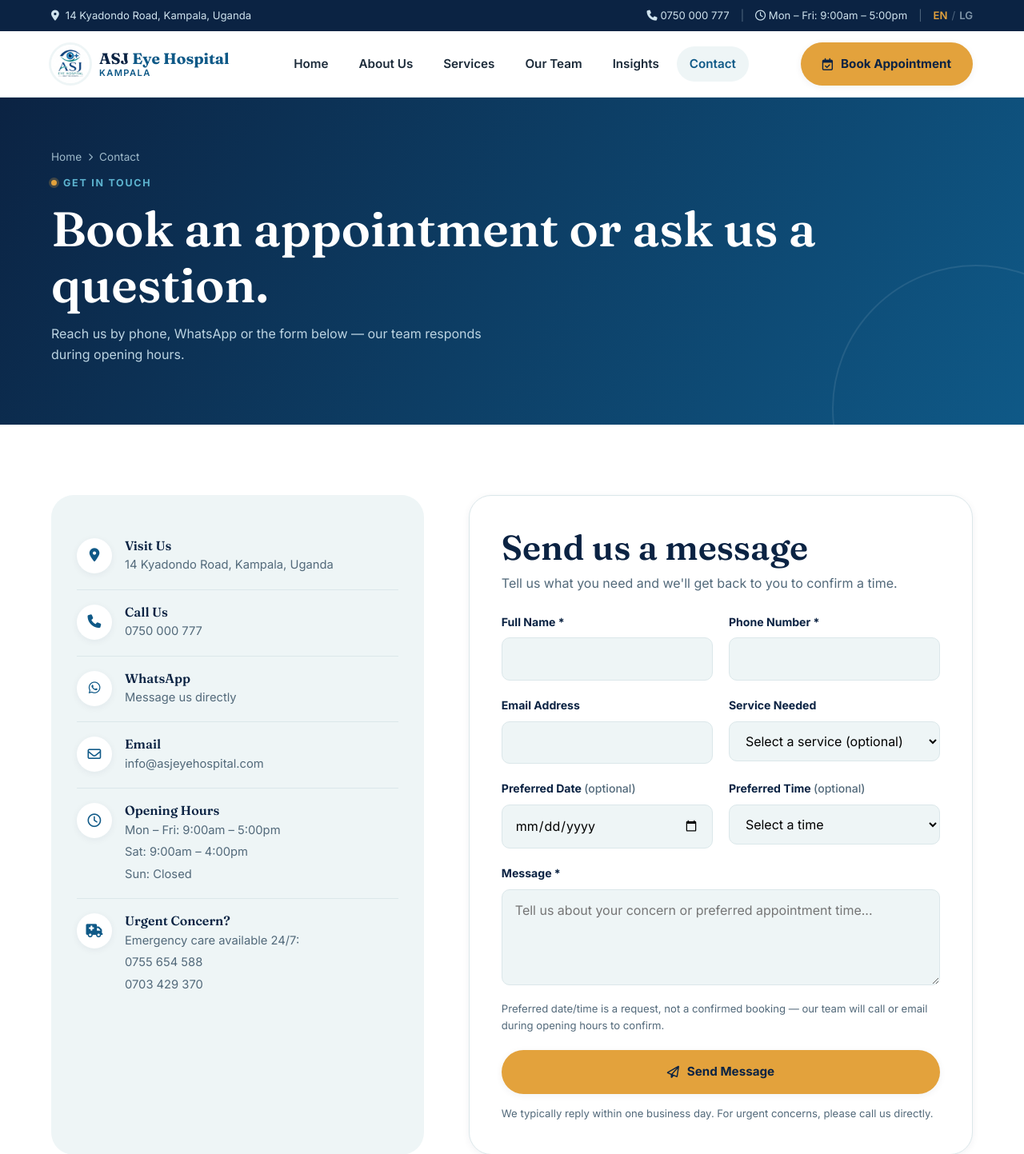
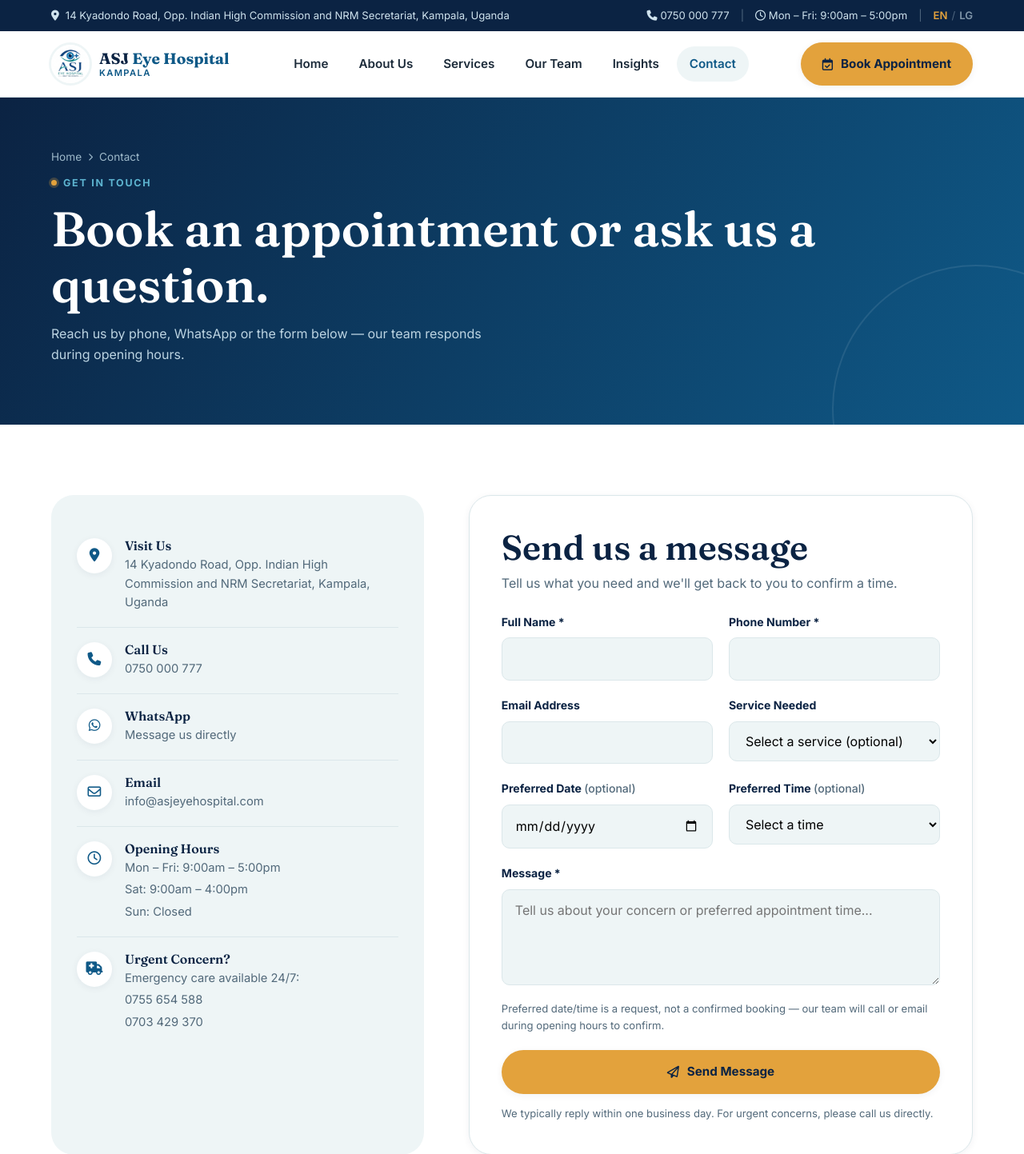
Before and after one commit to SAVIOUR26/ASJ, a PHP site: page /contact.php in a window 1280 px wide. Shown: the top 1443 px of the page at 80% size. Run offline with PHP 8.4, Linux system fonts and the light colour scheme.

Commit message:
Add landmark to the address: Opp. Indian High Commission and NRM Secretariat
Updated the single source of truth ($site['address'] in config.php), so
it propagates everywhere the address is shown: topbar, footer, contact
page (info card, map embed query, map iframe title), schema.org
structured data, privacy policy, and the appointment .ics location.

```diff
--- a/contact.php
+++ b/contact.php
@@ -156,7 +156,7 @@ $status = isset($_GET['status']) ? $_GET['status'] : null;
                 src="https://www.google.com/maps?q=<?= urlencode($site['address']) ?>&output=embed"
                 loading="lazy"
                 referrerpolicy="no-referrer-when-downgrade"
-                title="Map to ASJ Eye Hospital, 14 Kyadondo Road, Kampala">
+                title="Map to <?= htmlspecialchars($site['name'] . ', ' . $site['address']) ?>">
             </iframe>
         </div>
     </div>
--- a/includes/config.php
+++ b/includes/config.php
@@ -12,9 +12,9 @@ $site = [
     'phone_href'  => '+256750000777',
     'whatsapp'    => '256703429370',
     'email'       => 'info@asjeyehospital.com',
-    'address'     => '14 Kyadondo Road, Kampala, Uganda',
+    'address'     => '14 Kyadondo Road, Opp. Indian High Commission and NRM Secretariat, Kampala, Uganda',
     // Structured form of the address above, used for schema.org markup.
-    'address_street'  => '14 Kyadondo Road',
+    'address_street'  => '14 Kyadondo Road, Opp. Indian High Commission and NRM Secretariat',
     'address_city'    => 'Kampala',
     'address_country' => 'UG',
 
@@ -34,7 +34,7 @@ $site = [
         ['display' => '0703 429 370', 'href' => '+256703429370'],
     ],
 
-    'map_query'   => '14+Kyadondo+Road+Kampala+Uganda',
+    'map_query'   => '14+Kyadondo+Road+Opp+Indian+High+Commission+Kampala+Uganda',
     'social' => [
         'facebook'  => '#',
         'instagram' => '#',
```
